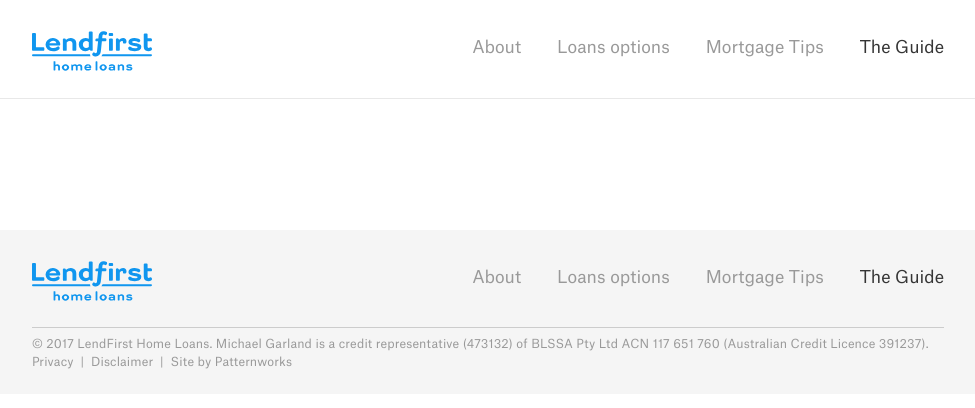
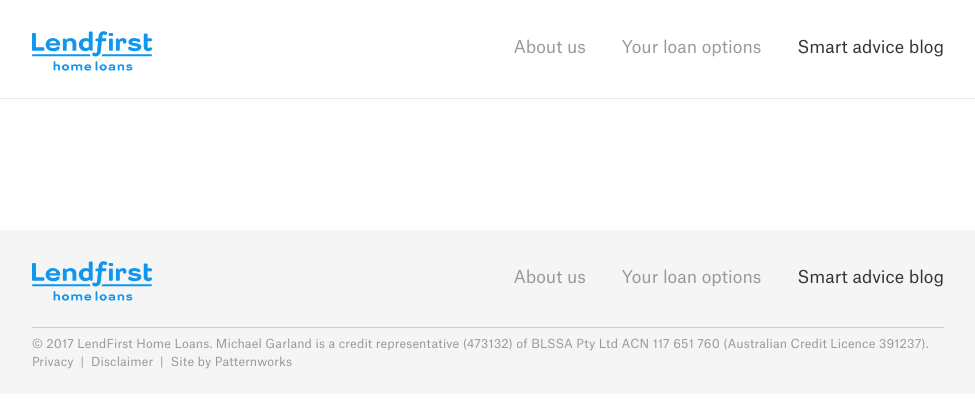
Before and after one commit to callumflack/lend-first, a Jekyll site: the page built from blog/tags/index.html, in a window 1280 px wide. Shown: the top 408 px of the page, without its empty margins (152-1127 px from the left). Built offline with Jekyll 4.4.1, drawn with Linux system fonts in a browser that asks for light colours.

Commit message:
merge two blogs into a single channel

```diff
--- a/_data/navigation.yml
+++ b/_data/navigation.yml
@@ -1,10 +1,8 @@
-- title: About
+- title: About us
   url: /why-choose-lendfirst
-- title: Loans options
+- title: Your loan options
   url: /loan-options/
-- title: Mortgage Tips
-  url: /tips/
-- title: The Guide
-  url: /bulletin/
+- title: Smart advice blog
+  url: /blog/
 # - title: Contact
 #   url: /contact/
--- a/_includes/newsletter-block.html
+++ b/_includes/newsletter-block.html
@@ -3,11 +3,7 @@
 
         <div class="c-block--headline">
             <h1 class="c-headline--md u-colorDark">
-                {% if page.url contains 'tips' %}
-                    Get Mortgage Tips emailed.
-                {% else %}
-                    Get The Practical Home Loan Guide emails.
-                {% endif %}
+                Get the Smart Advice posts emailed.
             </h1>
         </div>
 
--- a/_includes/posts-list.html
+++ b/_includes/posts-list.html
@@ -1,4 +1,5 @@
-{% assign sortedPosts = (site.categories[categoryName] | sort: 'date') | reverse %}
+{% comment %}{% assign sortedPosts = (site.categories[categoryName] | sort: 'date') | reverse %}{% endcomment %}
+{% assign sortedPosts = (site.posts | sort: 'date') | reverse %}
 {% for post in sortedPosts %}
     {% include post-cell.html %}
 {% endfor %}
--- a/_layouts/index.html
+++ b/_layouts/index.html
@@ -47,7 +47,7 @@
 <section class="Section">
 	<div class="o-container">
         <div class="c-block--headline">
-            <h1 class="c-display">Best wealth tips</h1>
+            <h1 class="c-display">Smart advice blog</h1>
             <p class="c-text--lgMeta">
                 <a class="o-arrowEast o-linkInvisible" href="/blog">View all blog posts</a>
             </p>
--- /dev/null
+++ b/blog/index.html
@@ -0,0 +1,7 @@
+---
+title: The Smart Advice blog
+layout: blog
+---
+
+{% comment %}{% assign categoryName = 'bulletin' %}{% endcomment %}
+{% include posts-list.html %}
--- a/bulletin/index.html
+++ /dev/null
@@ -1,7 +0,0 @@
----
-title: The Practical Home Loan Guide
-layout: blog
----
-
-{% assign categoryName = 'bulletin' %}
-{% include posts-list.html %}
--- a/tips/index.html
+++ /dev/null
@@ -1,7 +0,0 @@
----
-title: Mortgage tips
-layout: blog
----
-
-{% assign categoryName = 'tips' %}
-{% include posts-list.html %}
```
Also changed, not shown: tips/tags/index.html (deleted, +0 -20 lines), blog/tags/index.html (renamed from bulletin/tags/index.html).
